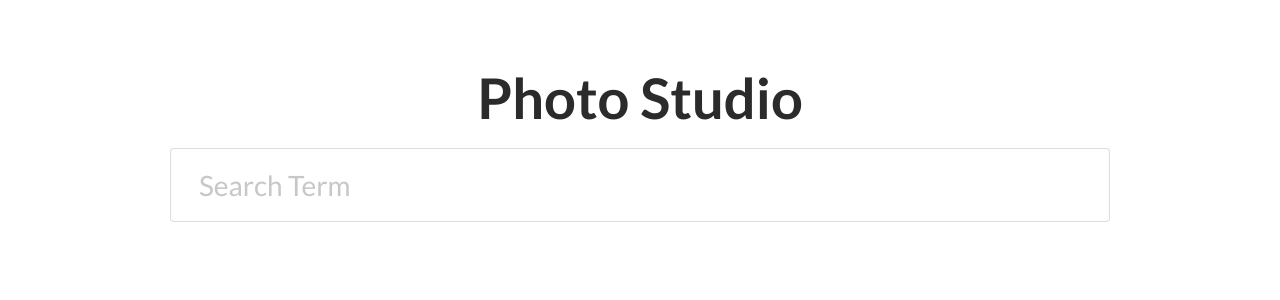
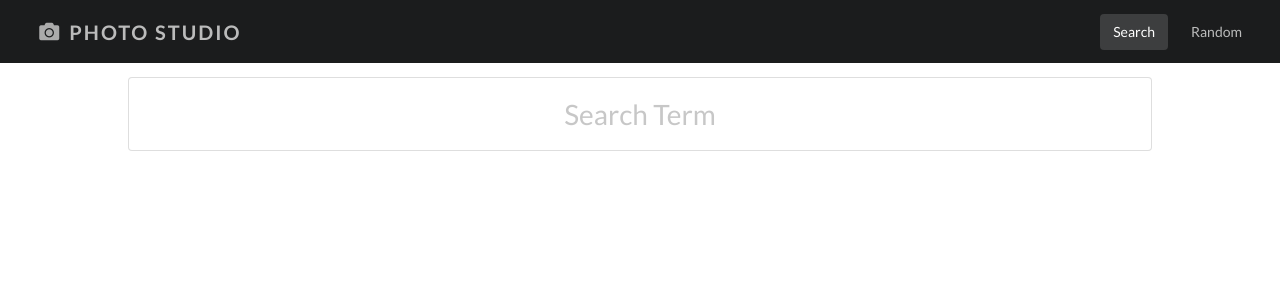
Before and after one commit to LohitaPanapana/Photo-Studio, an Angular app: page /search in a window 1280 px wide. Shown: the top 300 px of the page. Built offline with nearby package versions, Linux system fonts and the light colour scheme.

Commit message:
Added navigation bar changes

```diff
--- a/src/app/app.component.css
+++ b/src/app/app.component.css
@@ -1,13 +1,20 @@
-.photo-studio{
-    padding-top: 2rem;
+.header{
+    font-weight: 900;
+    font-size: 20px;
+    letter-spacing: 2px;
+}
+
+.ui.segment{
+    margin: 0;
+    padding: 6px 20px;
+    border-radius: 0;
+    margin-bottom: 1rem;
+}
+
+.ui.secondary.menu{
+    margin: 0;
 }
 
 .container{
     width: 80%;
-    padding: 3rem;
 }
-
-.ui.huge.header{
-    font-size: 4rem;
-    color: #2A2B2A;
-}
--- a/src/app/app.component.html
+++ b/src/app/app.component.html
@@ -1,6 +1,14 @@
 <div class="photo-studio">
+  <div class="ui inverted segment">
+    <div class="ui inverted secondary menu">
+      <a routerLink="/" class="header item"><i class="camera icon"></i> PHOTO STUDIO</a>
+      <div class="right menu">
+        <a class="item" routerLink="/search" routerLinkActive="active">Search</a>
+        <a class="item" routerLink="/random" routerLinkActive="active">Random</a>
+      </div>
+    </div>
+  </div>
   <div class="ui container is-centered">
-    <h1 class="ui huge center aligned header">Photo Studio</h1>
     <router-outlet></router-outlet>
   </div>
 </div>
--- a/src/app/search/search-image/search-image.component.css
+++ b/src/app/search/search-image/search-image.component.css
@@ -1,6 +1,10 @@
-.input{
+.ui.input{
     width: 100%;
     font-size: 2rem;
+}
+
+.ui.input > input{
+    text-align: center;
 }
 
 ul{
```
